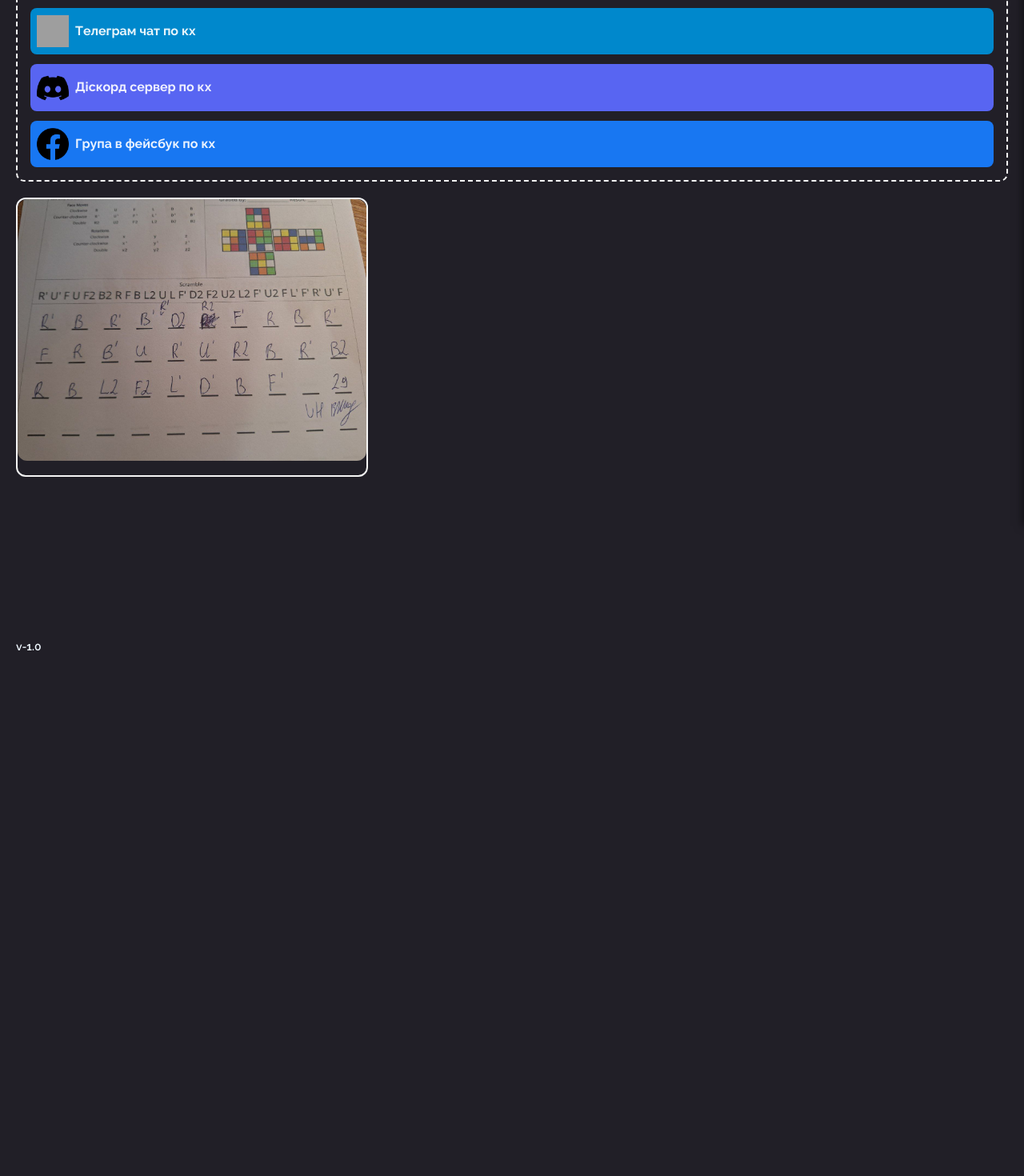
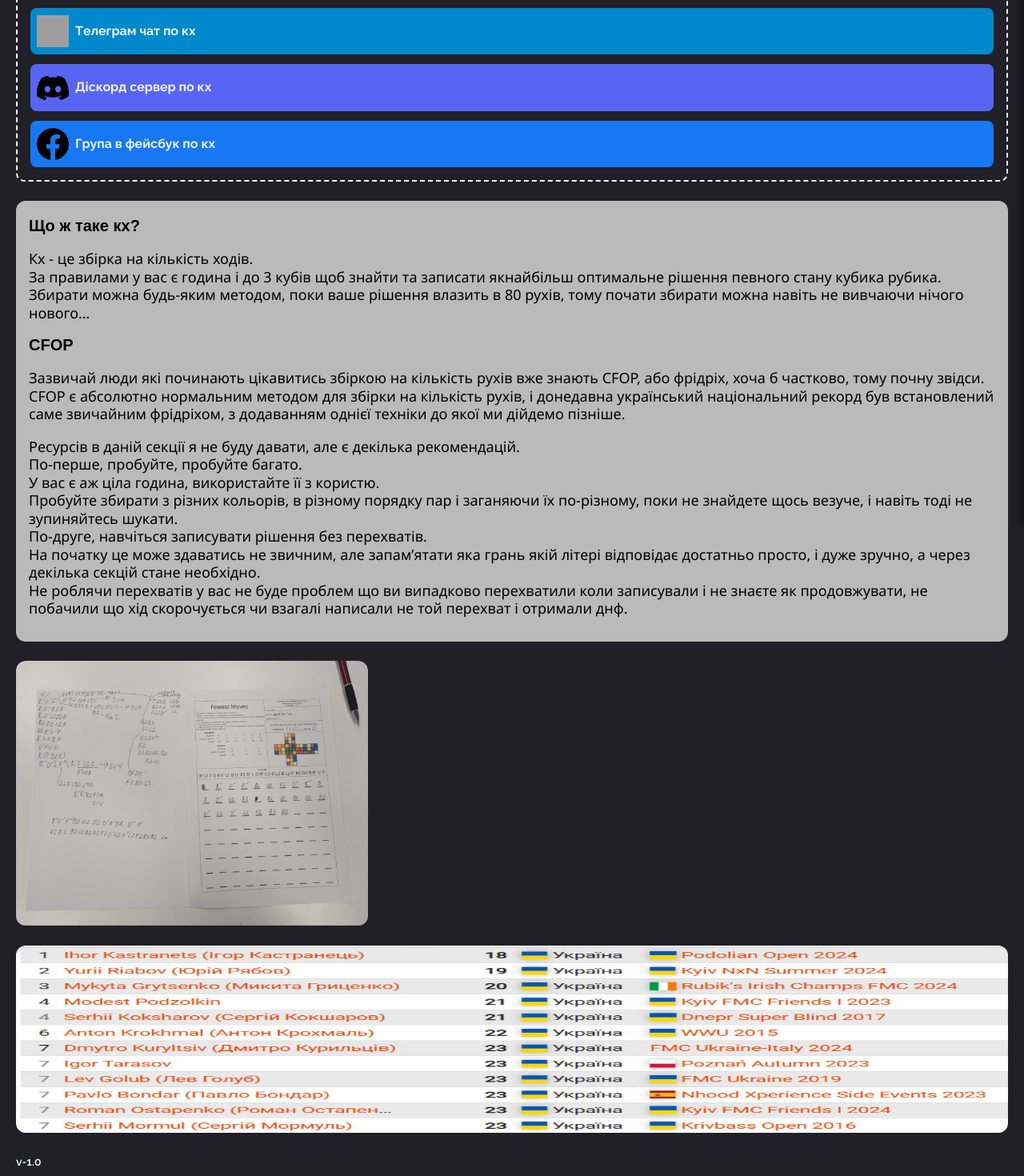
Before and after one commit to Jey2507/Hitchhiker-s_Guide_to_FMC, a React (Vite) app: page /info in a window 1280 px wide. Shown: the part 143-1613 px from the top of the page at 80% size. Before the commit the page ends 969 px from the top, so only its background shows below. Built offline with nearby package versions, Linux system fonts and the light colour scheme; grey boxes are pictures that could not be loaded.

Commit message:
finish today

```diff
--- a/src/components/Begin/Begin.jsx
+++ b/src/components/Begin/Begin.jsx
@@ -5,14 +5,14 @@ export default function Begin() {
     return (
         <div className={css.beginBox}>
           <h4>Що ж таке кх?</h4>
-          <p>Кх - це збірка на кількість ходів. За правилами у вас є година і до 3 кубів щоб знайти та записати якнайбільш оптимальне рішення певного стану кубика рубика. Збирати можна будь-яким методом, поки ваше рішення влазить в 80 рухів, тому почати збирати можна навіть не вивчаючи нічого нового…</p>
+          <p>Кх - це збірка на кількість ходів.<br/> За правилами у вас є година і до 3 кубів щоб знайти та записати якнайбільш оптимальне рішення певного стану кубика рубика. <br/>Збирати можна будь-яким методом, поки ваше рішення влазить в 80 рухів, тому почати збирати можна навіть не вивчаючи нічого нового…</p>
           <h4>CFOP</h4>
-          <p>Зазвичай люди які починають цікавитись збіркою на кількість рухів вже знають цфоп, або фрідріх, хоча б частково, тому почну звідси.
-            Цфоп є абсолютно нормальним методом для збірки на кількість рухів, і донедавна український національний рекорд був встановлений саме звичайним фрідріхом, з додаванням однієї техніки до якої ми дійдемо пізніше.
+          <p>Зазвичай люди які починають цікавитись збіркою на кількість рухів вже знають CFOP, або фрідріх, хоча б частково, тому почну звідси.<br/>
+            CFOP є абсолютно нормальним методом для збірки на кількість рухів, і донедавна український національний рекорд був встановлений саме звичайним фрідріхом, з додаванням однієї техніки до якої ми дійдемо пізніше.
             </p>
-          <p>Ресурсів в даній секції я не буду давати, але є декілька рекомендацій.
-            По-перше, пробуйте, пробуйте багато. У вас є аж ціла година, використайте її з користю. Пробуйте збирати з різних кольорів, в різному порядку пар і заганяючи їх по-різному, поки не знайдете щось везуче, і навіть тоді не зупиняйтесь шукати.
-            По-друге, навчіться записувати рішення без перехватів. На початку це може здаватись не звичним, але запам’ятати яка грань якій літері відповідає достатньо просто, і дуже зручно, а через декілька секцій стане необхідно. Не роблячи перехватів у вас не буде проблем що ви випадково перехватили коли записували і не знаєте як продовжувати, не побачили що хід скорочується чи взагалі написали не той перехват і отримали днф.
+          <p>Ресурсів в даній секції я не буду давати, але є декілька рекомендацій.<br/>
+            По-перше, пробуйте, пробуйте багато.<br/> У вас є аж ціла година, використайте її з користю. <br/>Пробуйте збирати з різних кольорів, в різному порядку пар і заганяючи їх по-різному, поки не знайдете щось везуче, і навіть тоді не зупиняйтесь шукати.<br/>
+            По-друге, навчіться записувати рішення без перехватів.<br/> На початку це може здаватись не звичним, але запам’ятати яка грань якій літері відповідає достатньо просто, і дуже зручно, а через декілька секцій стане необхідно. <br/>Не роблячи перехватів у вас не буде проблем що ви випадково перехватили коли записували і не знаєте як продовжувати, не побачили що хід скорочується чи взагалі написали не той перехват і отримали днф.
             </p>
         </div>
     );
--- a/src/components/Begin/Begin.module.css
+++ b/src/components/Begin/Begin.module.css
@@ -1,6 +1,6 @@
 .beginBox {
-    background-color: #b4d3e0;
-    width: 755.2px;
+    background-color:  rgba(198, 198, 198, 0.934);
+    width: 100%;
     border-radius: 12px;
     padding: 12px 16px;
     margin: 24px 0px;
@@ -9,11 +9,13 @@
 .beginBox h4 {
     margin: 8px 0px 0px 0px;
     font-size: 20px;
-    font-weight: 700;
+    font-weight: 600;
+    font-family: 'Arial Narrow Bold', sans-serif;
 }
 
 .beginBox p {
     font-size: 18px;
     font-weight: 500;
+    font-family: 'Segoe UI', Tahoma, Geneva, Verdana, sans-serif;
     line-height: 1.25;
 }
--- a/src/components/Header/Header.jsx
+++ b/src/components/Header/Header.jsx
@@ -22,16 +22,16 @@ export default function Header() {
 
       <nav className={clsx(css.nav, { [css.open]: isMenuOpen })}>
         <NavLink to="/" onClick={closeMenu} className={getLinkClass}>
-          Home
+          Путівник
         </NavLink>
         <NavLink to="/info" onClick={closeMenu} className={getLinkClass}>
-          Info
-        </NavLink>
-        <NavLink to="/block" onClick={closeMenu} className={getLinkClass}>
-          Block
+          Інфа по кх
         </NavLink>
         <NavLink to="/domino" onClick={closeMenu} className={getLinkClass}>
-          Domino
+          Блокбілдінг
+        </NavLink>
+        <NavLink to="/domino" onClick={closeMenu} className={getLinkClass}>
+          Доміно
         </NavLink>
       </nav>
     </header>
--- a/src/components/Swiper/Swiper.jsx
+++ b/src/components/Swiper/Swiper.jsx
@@ -27,7 +27,7 @@ export default function ImageSwiper() {
                 spaceBetween: 16,
                 loop: true,
                 autoplay: {
-                    delay: 5000,
+                    delay: 15000,
                     disableOnInteraction: false,
                 },
             });
@@ -47,7 +47,7 @@ export default function ImageSwiper() {
                 </div>
             </div>
         </div>
-        {/* <a className={css.seven} href="https://www.worldcubeassociation.org/results/rankings/333fm/single?region=Ukraine"><img className={css.sevenImage} src={seven} alt="up" /></a> */}
+        <a className={css.seven} href="https://www.worldcubeassociation.org/results/rankings/333fm/single?region=Ukraine"><img className={css.sevenImage} src={seven} alt="up" /></a>
         </>
     );
 }
--- a/src/components/Swiper/Swiper.module.css
+++ b/src/components/Swiper/Swiper.module.css
@@ -8,7 +8,6 @@
     max-width: 440px;
     width: 100%;
     border-radius: 12px;
-    border: 2px solid whitesmoke;
 }
 
 .imageItem {
@@ -18,14 +17,10 @@
     border-radius: 12px;
 }
 
-.seven {
-    position: absolute;
-    bottom: 0px;
-    right: 80px;
-}
 
 .sevenImage {
-    width: 570px;
+    width: 100%;
     height: 234px;
     border-radius: 12px;
+    margin-top: 8px;
 }
--- a/src/pages/TeoriPage/TeoriPage.jsx
+++ b/src/pages/TeoriPage/TeoriPage.jsx
@@ -3,7 +3,7 @@ import telegram from "../../assets/images/telegram.png";
 import discord from "../../assets/images/discord.png";
 import facebook from "../../assets/images/facebook.png";
 import Swiper from "../../components/Swiper/Swiper.jsx";
-// import Begin from '../../components/Begin/Begin.jsx';
+import Begin from '../../components/Begin/Begin.jsx';
 
 export default function TeoriPage() {
     return (
@@ -33,8 +33,8 @@ export default function TeoriPage() {
                   </li>
                 </ul>
             </div>
+            <Begin />
             <Swiper />
-            {/* <Begin /> */}
           </div>
         </div>
     );
--- a/src/pages/TeoriPage/TeoriPage.module.css
+++ b/src/pages/TeoriPage/TeoriPage.module.css
@@ -14,7 +14,7 @@
 }
 
 .container {
-    padding: 20px 20px 200px 20px;
+    padding: 20px 20px 20px 20px;
     position: relative;
 }
 
```
